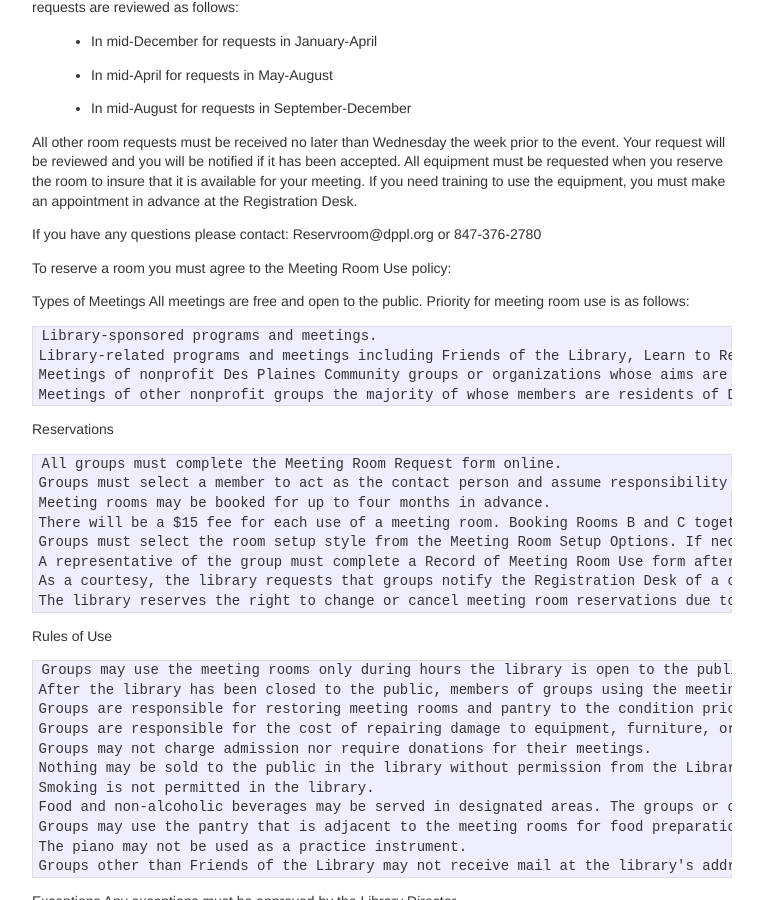
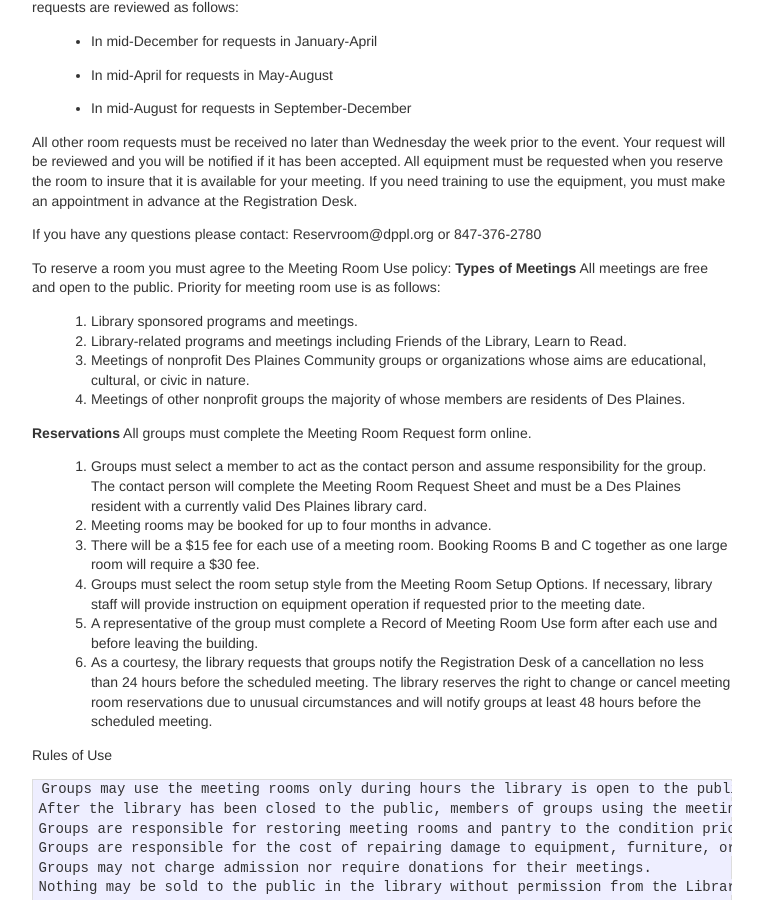
Before and after one commit to dpplweb/dppl-content, a Jekyll site: the page built from _posts/roberta/0611-01-01-meeting-rooms.md, in a window 1280 px wide and 900 px high, scrolled down 464 px. Shown: the whole window, without its empty margins (258-1021 px from the left). Built offline with Jekyll 4.4.1, drawn with Linux system fonts in a browser that asks for light colours; Markdown is read by kramdown in place of the engine named in the settings.

Commit message:
Updated 0611-01-01-meeting-rooms.md

```diff
--- a/_posts/roberta/0611-01-01-meeting-rooms.md
+++ b/_posts/roberta/0611-01-01-meeting-rooms.md
@@ -38,24 +38,21 @@ All other room requests must be received no later than Wednesday the week prior
 If you have any questions please contact: Reservroom@dppl.org or 847-376-2780
 
 To reserve a room you must agree to the Meeting Room Use policy:
+**Types of Meetings**
+All meetings are free and open to the public. Priority for meeting room use is as follows:
+1. Library sponsored programs and meetings.
+2. Library-related programs and meetings including Friends of the Library, Learn to Read.
+3. Meetings of nonprofit Des Plaines Community groups or organizations whose aims are educational, cultural, or civic in nature.
+4. Meetings of other nonprofit groups the majority of whose members are residents of Des Plaines.
 
- Types of Meetings
-All meetings are free and open to the public. Priority for meeting room use is as follows:
-
-    Library-sponsored programs and meetings.
-    Library-related programs and meetings including Friends of the Library, Learn to Read.
-    Meetings of nonprofit Des Plaines Community groups or organizations whose aims are educational, cultural, or civic in nature.
-    Meetings of other nonprofit groups the majority of whose members are residents of Des Plaines.
-
-Reservations
-
-    All groups must complete the Meeting Room Request form online.
-    Groups must select a member to act as the contact person and assume responsibility for the group. The contact person will complete the Meeting Room Request Sheet and must be a Des Plaines resident with a currently valid Des Plaines library card.
-    Meeting rooms may be booked for up to four months in advance.
-    There will be a $15 fee for each use of a meeting room. Booking Rooms B and C together as one large room will require a $30 fee. (Read more about our meeting room fees here).
-    Groups must select the room setup style from the Meeting Room Setup Options. If necessary, library staff will provide instruction on equipment operation if requested prior to the meeting date.
-    A representative of the group must complete a Record of Meeting Room Use form after each use and before leaving the building.
-    As a courtesy, the library requests that groups notify the Registration Desk of a cancellation no less than 24 hours before the scheduled meeting.
+**Reservations**
+All groups must complete the Meeting Room Request form online.
+1. Groups must select a member to act as the contact person and assume responsibility for the group. The contact person will complete the Meeting Room Request Sheet and must be a Des Plaines resident with a currently valid Des Plaines library card.
+2. Meeting rooms may be booked for up to four months in advance.
+3. There will be a $15 fee for each use of a meeting room. Booking Rooms B and C together as one large room will require a $30 fee.
+4. Groups must select the room setup style from the Meeting Room Setup Options. If necessary, library staff will provide instruction on equipment operation if requested prior to the meeting date.
+5. A representative of the group must complete a Record of Meeting Room Use form after each use and before leaving the building.
+6. As a courtesy, the library requests that groups notify the Registration Desk of a cancellation no less than 24 hours before the scheduled meeting.
     The library reserves the right to change or cancel meeting room reservations due to unusual circumstances and will notify groups at least 48 hours before the scheduled meeting.
 
 Rules of Use
```
